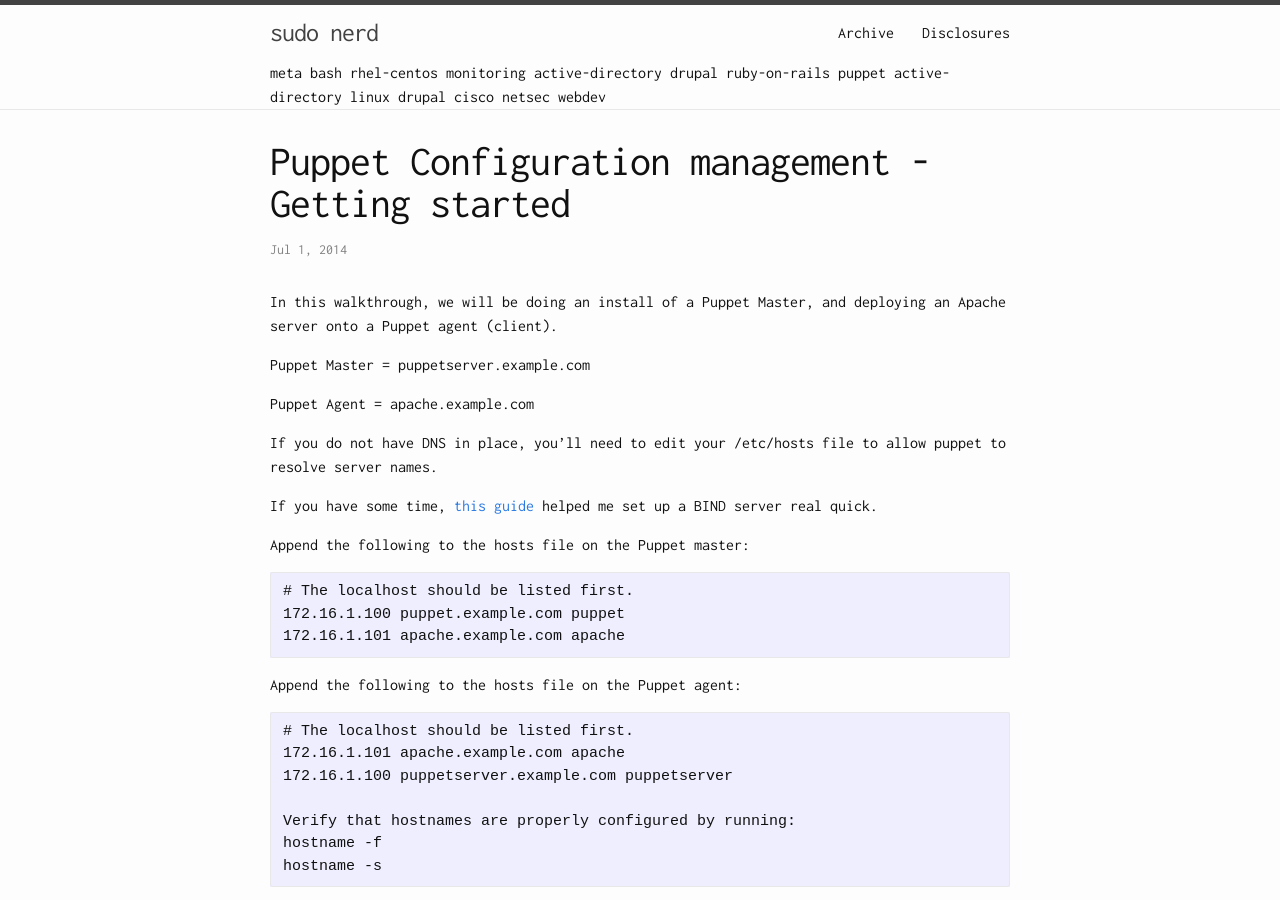
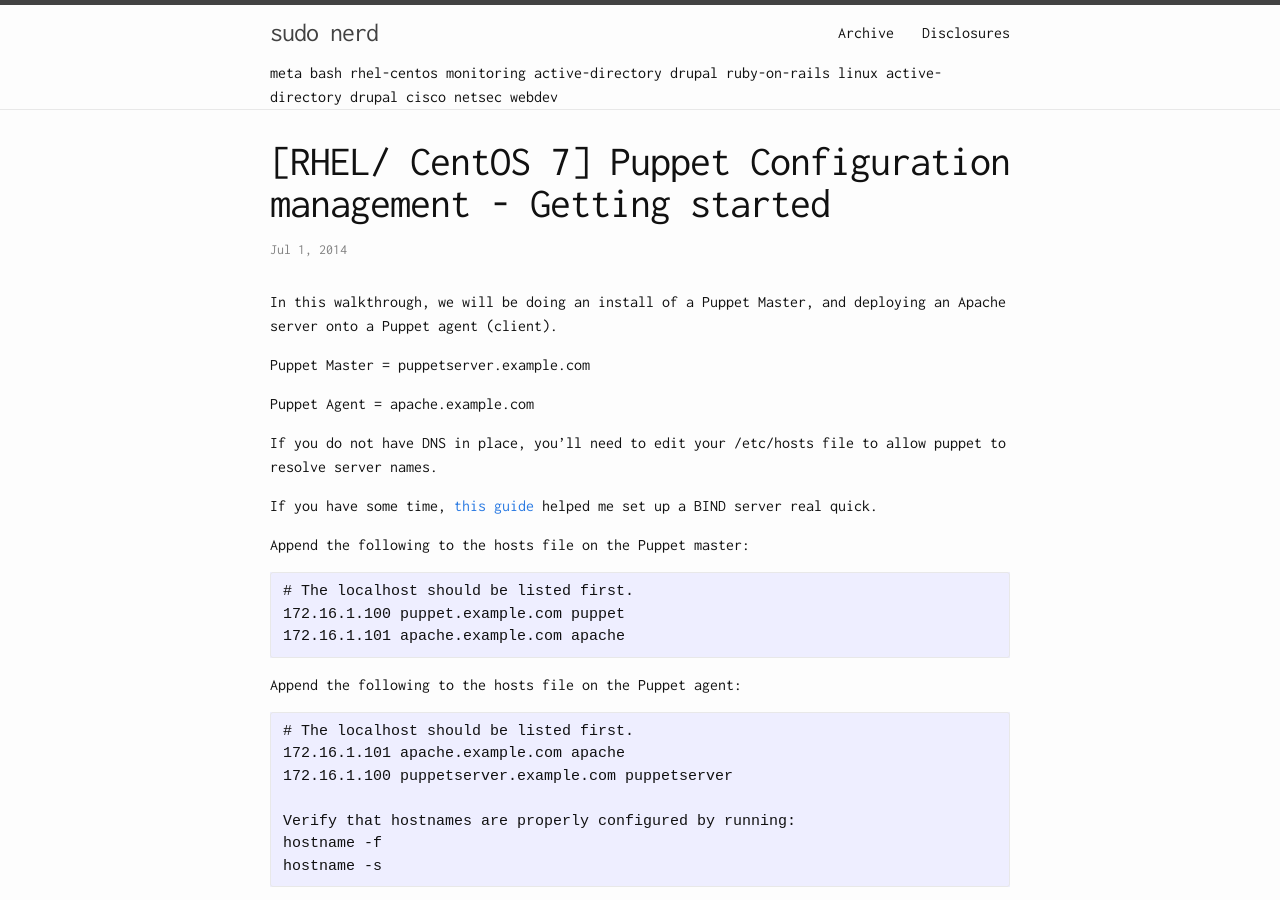
Before and after one commit to educationnull/thejaspher.github.io, a Jekyll site: the page built from _posts/2014-07-01-puppet-configuration-management-getting-started.markdown, in a window 1280 px wide and 900 px high. Built offline with Jekyll 4.4.1, drawn with Linux system fonts in a browser that asks for light colours.

Commit message:
Update 2014-07-01-puppet-configuration-management-getting-started.markdown

```diff
--- a/_posts/2014-07-01-puppet-configuration-management-getting-started.markdown
+++ b/_posts/2014-07-01-puppet-configuration-management-getting-started.markdown
@@ -1,8 +1,8 @@
 ---
 layout: post
-title:  "Puppet Configuration management - Getting started"
+title:  "[RHEL/ CentOS 7] Puppet Configuration management - Getting started"
 date:   2014-07-01
-tags: Puppet RHEL-CentOS
+tags: linux
 ---
 
 In this walkthrough, we will be doing an install of a Puppet Master, and deploying an Apache server onto a Puppet agent (client).
```
